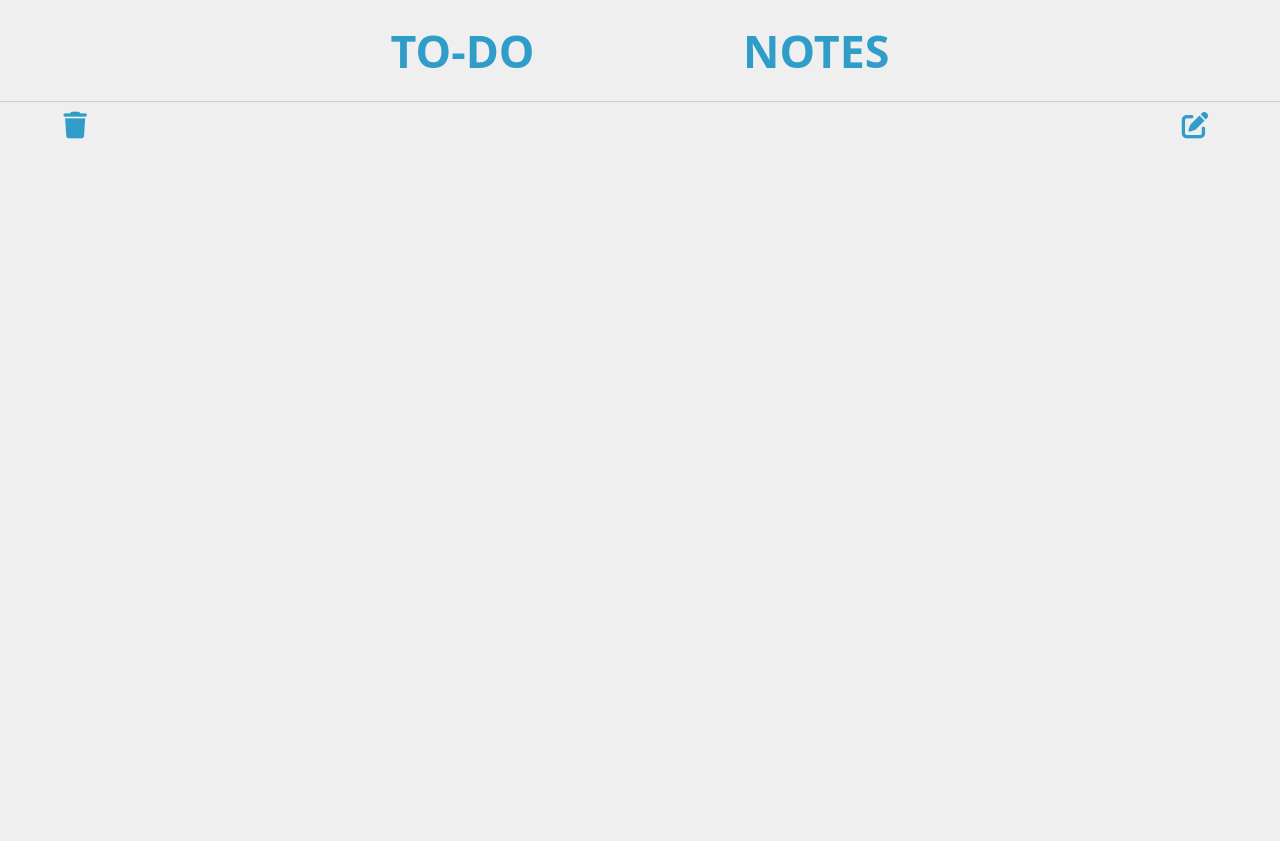
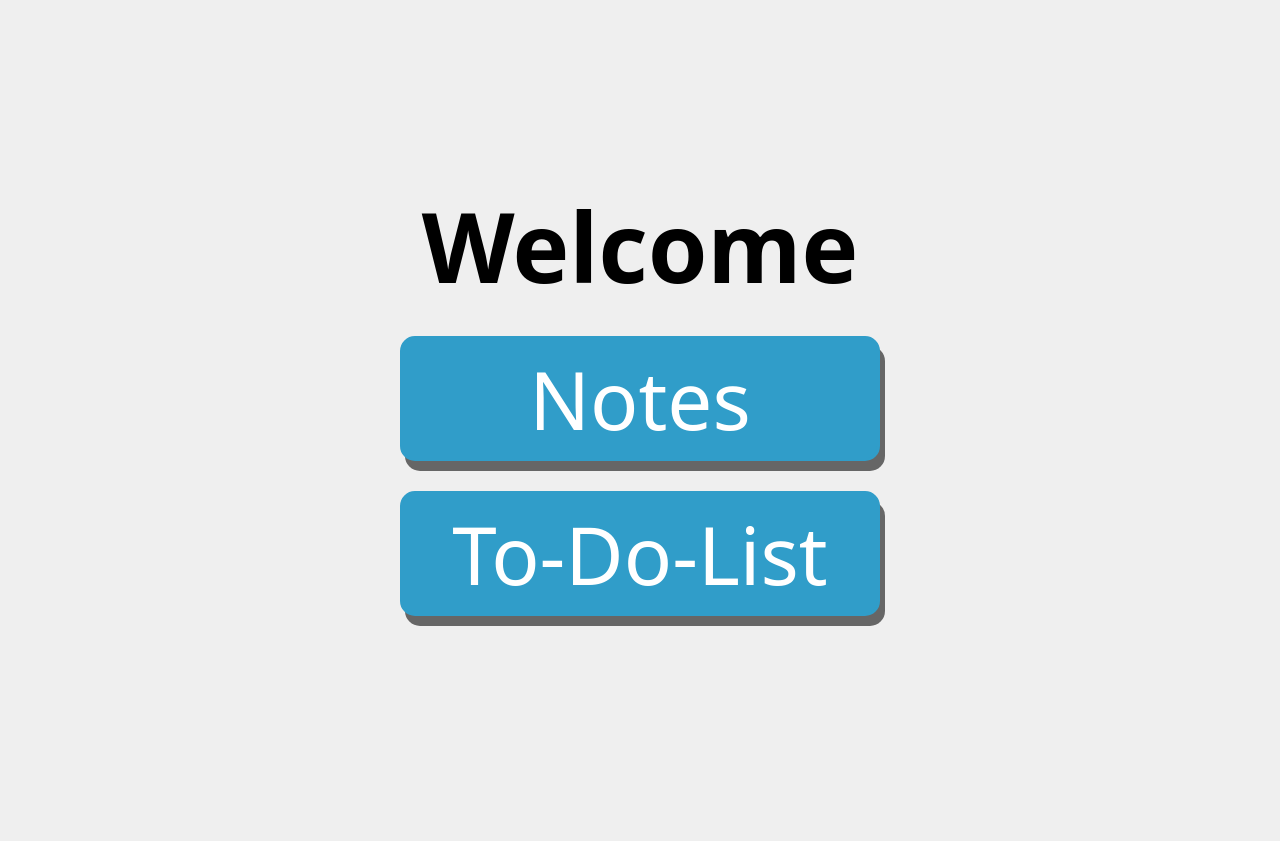
Before and after one commit to Ene-420/To-Do-List, a website built with webpack: page dist/index.html in a window 1280 px wide. After the commit the page ends 800 px from the top, so only its background shows below. Built offline with nearby package versions, Linux system fonts and the light colour scheme.

Commit message:
landing page with two buttons

```diff
--- a/loader/load.js
+++ b/loader/load.js
@@ -1,7 +1,7 @@
-
+const body = document.querySelector('body');
 
 export const  renderHeader = () =>{
-    const body = document.querySelector('body');
+
 
     const headDiv = document.createElement('header');
     headDiv.classList.add('head');
@@ -32,7 +32,7 @@ export const  renderHeader = () =>{
 
 
  export const renderBody = () =>{
-    const body = document.querySelector('body');
+   // const body = document.querySelector('body');
 
     const bodyDiv = document.createElement('main');
 
@@ -40,3 +40,23 @@ export const  renderHeader = () =>{
 
     body.appendChild(bodyDiv)
  }
+
+ export const landingPage = () =>{
+    const div = document.createElement('div');
+    const headerMsg = document.createElement('h1');
+    headerMsg.textContent = 'Welcome '
+
+    div.appendChild(headerMsg)
+    div.classList.add('landing-page')
+    const landingPageBtn = ['Notes', 'To-Do-List'];
+    landingPageBtn.forEach(btn =>{
+        const pageBtn  = document.createElement('button')
+        pageBtn.textContent = btn
+        pageBtn.classList.add(`${btn.toLowerCase()}-landing-page-btn`)
+        div.appendChild(pageBtn);
+    })
+
+
+    body.appendChild(div)
+    //const notesBtn  = document.createElement('button')
+ }
--- a/pages/libraryMenu.js
+++ b/pages/libraryMenu.js
@@ -5,13 +5,8 @@ import { notesMenu } from "./notes";
 
 export const projectMenu =()=>{
     const contentBody = document.querySelector('.content');
-
-
     const libraryPage = contentBody.querySelector('.content-library')
     const newLibrary = library();
-
-
-
 
     displayContent()
     //render();
@@ -34,7 +29,6 @@ export const projectMenu =()=>{
 
             const notes = notesMenu(fileContents);
         }
-
     }
 
     function render(){
@@ -52,34 +46,30 @@ export const projectMenu =()=>{
             createLibraryPageContent(contentLibrary)
             contentBody.appendChild(contentLibrary);
         }
-
-        //contentLibrary.replaceChildren()
-
-
     }
 
     function deleteFileOnScreen(e){
         const crudOp = crud();
         const target = e.target.parentNode.parentNode.closest('.files')
-        console.log(target)
+        //console.log(e.target.dataset.type)
 
-        let fileContents =  crudOp.read(e.target.dataset.type, target.children.item(2).textContent);
+        let fileContents =  crudOp.read(target.dataset.type, target.children.item(2).textContent);
 
         target.dataset.type === 'Notes' ? crudOp.deleteItemInNotes(fileContents)
         : crudOp.deleteItemInToDoList(fileContents);
 
-        reRender()
-
-
-
+        projectMenu()
     }
 
     function reRender(){
-        if(libraryPage.hasChildNodes){
+        console.log(libraryPage.childElementCount)
+        if(libraryPage.children.length > 0){
             libraryPage.replaceChildren();
 
-            render();
+
         }
+
+        render();
     }
 
     function displayContent(){
@@ -97,10 +87,14 @@ export const projectMenu =()=>{
     function createLibraryPageContent(div){
         let fileList = crud().getAll();
         //const div = document.createElement('div');
-        for(let i=0; i < fileList.length; i++){
-            div.appendChild(newLibrary.createFile(fileList[i], i))
+        if(fileList){
+            for(let i=0; i < fileList.length; i++){
+                div.appendChild(newLibrary.createFile(fileList[i], i))
+            }
         }
+
 
         //return div;
     }
 }
+//projectMenu()
--- a/src/index.js
+++ b/src/index.js
@@ -1,10 +1,21 @@
-import { renderHeader, renderBody } from "../loader/load";
+import { renderHeader, renderBody, landingPage } from "../loader/load";
 import { projectMenu } from "../pages/libraryMenu";
 import './style.css';
 import 'es6-shim';
 import 'reflect-metadata';
 
 
-renderHeader()
-renderBody()
-projectMenu();
+// renderHeader()
+// renderBody()
+// projectMenu();
+
+landingPage()
+
+const notesBtn = document.querySelector('.notes-landing-page-btn');
+const toDoBtn = document.querySelector('.to-do-list-landing-page-btn')
+const landingPageDiv = document.querySelector('.landing-page')
+
+notesBtn.onclick= function(e){
+    console.log(e.target)
+    landingPageDiv.style.display = 'none'
+}
--- a/src/style.css
+++ b/src/style.css
@@ -16,7 +16,37 @@ body{
     display: flex;
     flex-direction: column;
     background-color: #efefef;
+
 }
+
+.landing-page{
+    height: 100vh;
+    display: flex;
+    flex-direction: column;
+    align-items: center;
+    justify-content: center;
+}
+.landing-page h1{
+    font-size: 6em;
+    margin: 10px 0;
+}
+.notes-landing-page-btn, .to-do-list-landing-page-btn{
+    font-size: 5em;
+    width: 6em;
+    margin: 15px 0;
+    border: 3px solid rgb(48, 157, 201);
+    background-color: rgb(48, 157, 201);
+    color: white;
+    padding: 5px 8px;
+    border-radius: 15px;
+    box-shadow: 5px 10px #666666;
+}
+
+.notes-landing-page-btn:active, .to-do-list-landing-page-btn:active{
+    transform: translateY(4px);
+    box-shadow: 5px 10px #999999;
+}
+
 
 .head{
     border-bottom: 1px solid rgb(206, 206, 206);
```
Also changed, not shown: 1 other file.
